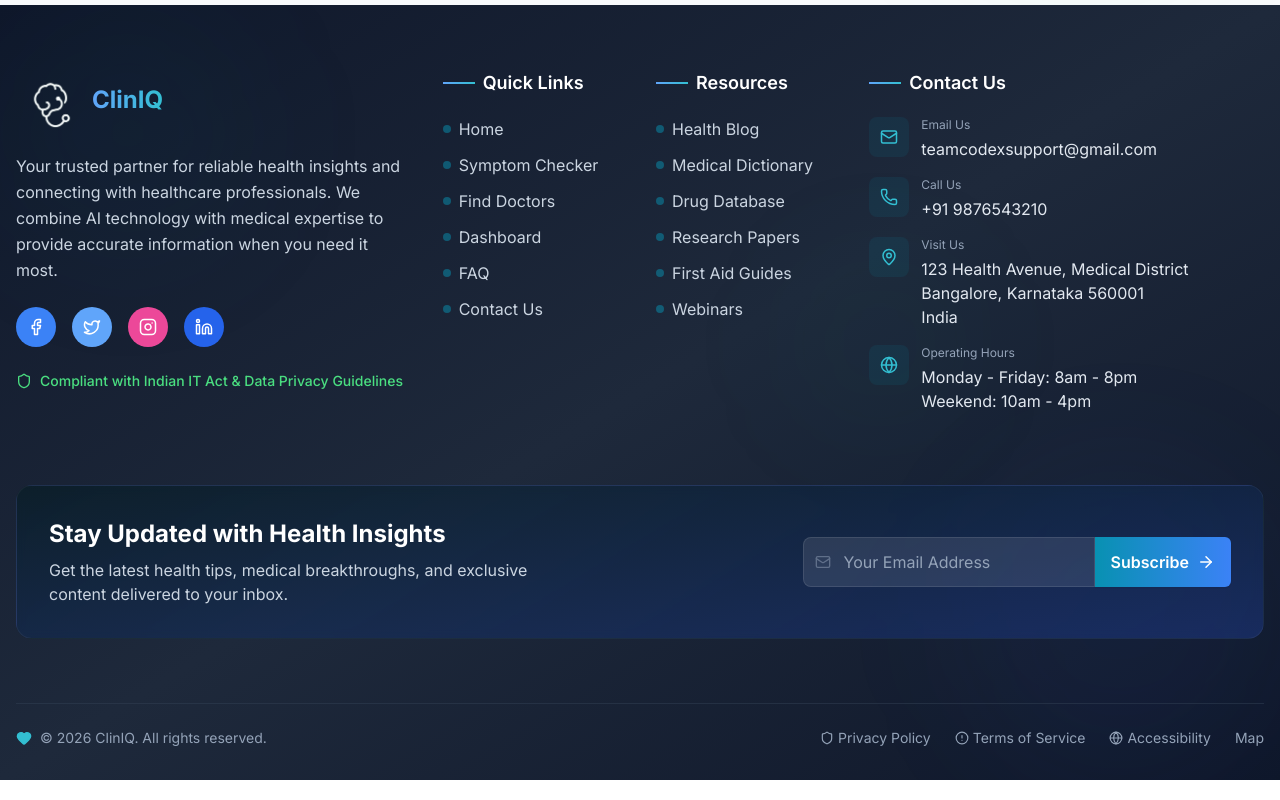
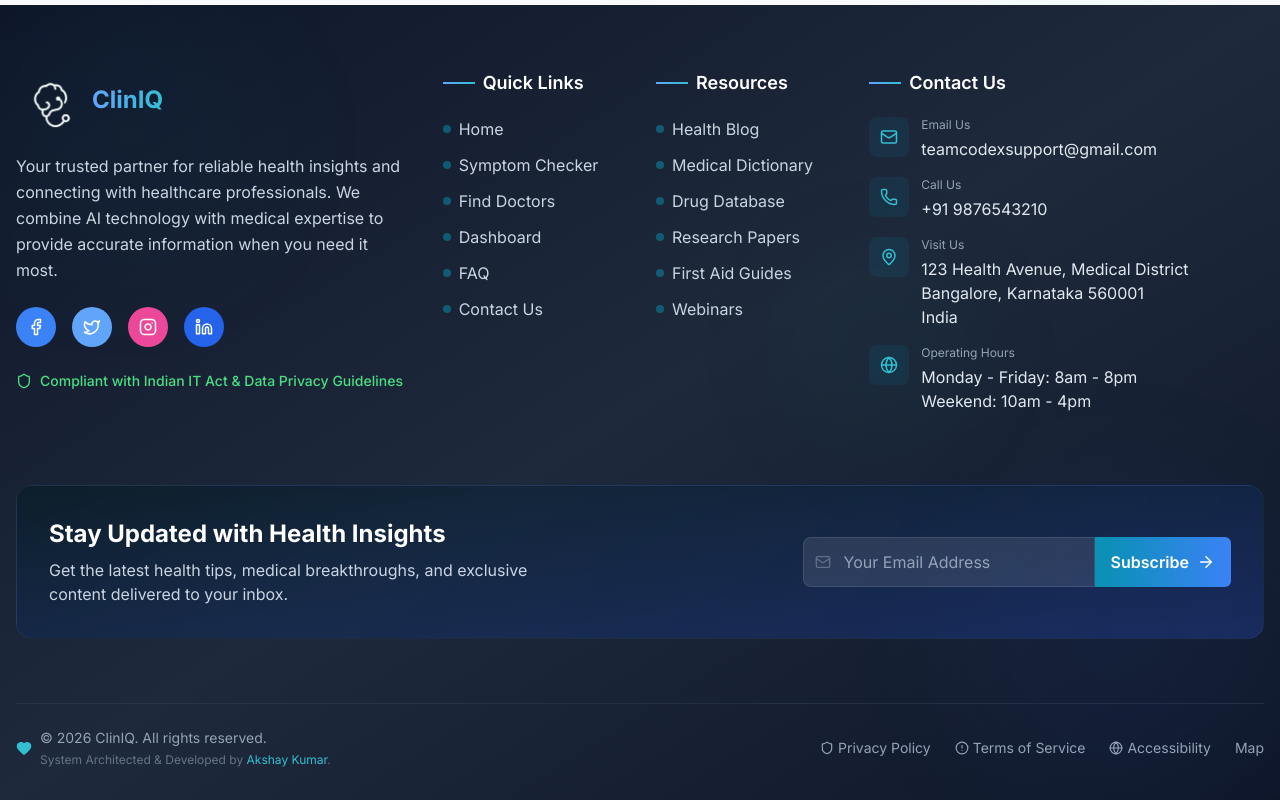
Before and after one commit to akshay0611/ClinIQ, a React (Vite) app: page / in a window 1280 px wide. Shown: the part 3916-4716 px from the top of the page. Built offline with nearby package versions, Linux system fonts and the light colour scheme; no server answers.

Commit message:
feat: Add developer attribution to components and enhance SEO metadata with structured data.

```diff
--- a/index.html
+++ b/index.html
@@ -8,8 +8,36 @@
     <link rel="preconnect" href="https://fonts.gstatic.com" crossorigin>
     <link href="https://fonts.googleapis.com/css2?family=Inter:wght@400;500;600;700&family=Montserrat:wght@500;600;700&display=swap" rel="stylesheet">
     <meta name="viewport" content="width=device-width, initial-scale=1.0" />
-    <title>ClinIQ - Trusted Health Insights</title>
-    <meta name="description" content="Get trusted health insights instantly with ClinIQ. Check symptoms, find doctors, and book appointments seamlessly." />
+    <title>ClinIQ | HIPAA-Compliant HealthTech developed by Akshay Kumar</title>
+    <meta name="description" content="A secure, HIPAA-compliant patient management system architected by Akshay Kumar. Features encrypted data handling, AI-driven diagnostics, and streamlined clinical workflows." />
+    <meta name="keywords" content="HealthTech, SaaS Architecture, Data Privacy, HIPAA, AI Healthcare, Akshay Kumar" />
+    <script type="application/ld+json">
+    {
+      "@context": "https://schema.org",
+      "@graph": [
+        {
+          "@type": "Person",
+          "@id": "https://connectwithakshay.netlify.app/#person",
+          "name": "Akshay Kumar",
+          "jobTitle": "Lead Developer",
+          "url": "https://connectwithakshay.netlify.app",
+          "sameAs": [
+            "https://www.linkedin.com/in/akshaykumar0611/",
+            "https://github.com/akshay0611"
+          ],
+          "knowsAbout": ["Next.js", "AI Integrations", "System Architecture", "HealthTech Security"]
+        },
+        {
+          "@type": "SoftwareApplication",
+          "name": "ClinIQ",
+          "applicationCategory": "HealthApplication",
+          "operatingSystem": "Web",
+          "keywords": "HealthTech, Patient Management, AI Healthcare, HIPAA-compliant Architecture",
+          "author": { "@id": "https://connectwithakshay.netlify.app/#person" }
+        }
+      ]
+    }
+    </script>
   </head>
   <body>
     <div id="root"></div>
--- a/src/components/home/Hero.tsx
+++ b/src/components/home/Hero.tsx
@@ -109,7 +109,7 @@ const Hero: React.FC = () => {
   return (
     <section
       className="relative bg-gradient-to-br from-primary-700 via-primary-800 to-primary-900 text-white overflow-hidden min-h-screen flex items-center justify-center"
-      aria-label="Hero Section"
+      aria-label="ClinIQ HealthTech Hero - Architected by Akshay Kumar"
     >
       <div className="absolute inset-0 overflow-hidden">
         <motion.div
@@ -118,9 +118,8 @@ const Hero: React.FC = () => {
           style={{
             top: "20%",
             left: "15%",
-            transform: `translate(${mousePosition.x * -20}px, ${
-              mousePosition.y * -20
-            }px)`,
+            transform: `translate(${mousePosition.x * -20}px, ${mousePosition.y * -20
+              }px)`,
           }}
         />
         <motion.div
@@ -132,9 +131,8 @@ const Hero: React.FC = () => {
           style={{
             bottom: "10%",
             right: "10%",
-            transform: `translate(${mousePosition.x * 20}px, ${
-              mousePosition.y * 20
-            }px)`,
+            transform: `translate(${mousePosition.x * 20}px, ${mousePosition.y * 20
+              }px)`,
           }}
         />
         <motion.div
@@ -146,9 +144,8 @@ const Hero: React.FC = () => {
           style={{
             top: "60%",
             left: "60%",
-            transform: `translate(${mousePosition.x * -15}px, ${
-              mousePosition.y * -15
-            }px)`,
+            transform: `translate(${mousePosition.x * -15}px, ${mousePosition.y * -15
+              }px)`,
           }}
         />
       </div>
--- a/src/components/home/TrustSection.tsx
+++ b/src/components/home/TrustSection.tsx
@@ -49,7 +49,7 @@ const TrustSection: React.FC = () => {
   ];
 
   return (
-    <section className="py-24 bg-gradient-to-b from-white to-neutral-50 dark:from-neutral-950 dark:to-neutral-900 relative" aria-labelledby="features-heading">
+    <section className="py-24 bg-gradient-to-b from-white to-neutral-50 dark:from-neutral-950 dark:to-neutral-900 relative" aria-label="Security and Trust at ClinIQ - Architected by Akshay Kumar">
 
       <div className="absolute inset-0 z-0 opacity-30 dark:opacity-10">
         <div className="absolute h-full w-full bg-grid-neutral-300/30 dark:bg-grid-neutral-700/20 bg-[length:20px_20px]" />
--- a/src/components/layout/Footer.tsx
+++ b/src/components/layout/Footer.tsx
@@ -375,9 +375,14 @@ const Footer: React.FC = () => {
               >
                 <Heart size={16} fill="currentColor" />
               </motion.div>
-              <p className="text-neutral-400 text-sm">
-                © {currentYear} ClinIQ. All rights reserved.
-              </p>
+              <div className="flex flex-col">
+                <p className="text-neutral-400 text-sm">
+                  © {currentYear} ClinIQ. All rights reserved.
+                </p>
+                <p className="text-neutral-500 text-xs mt-1">
+                  System Architected & Developed by <a href="https://connectwithakshay.netlify.app" rel="me" target="_blank" className="text-primary-400 hover:text-primary-300 transition-colors">Akshay Kumar</a>.
+                </p>
+              </div>
             </div>
 
             <div className="flex flex-wrap justify-center gap-x-6 gap-y-2 text-sm">
```
